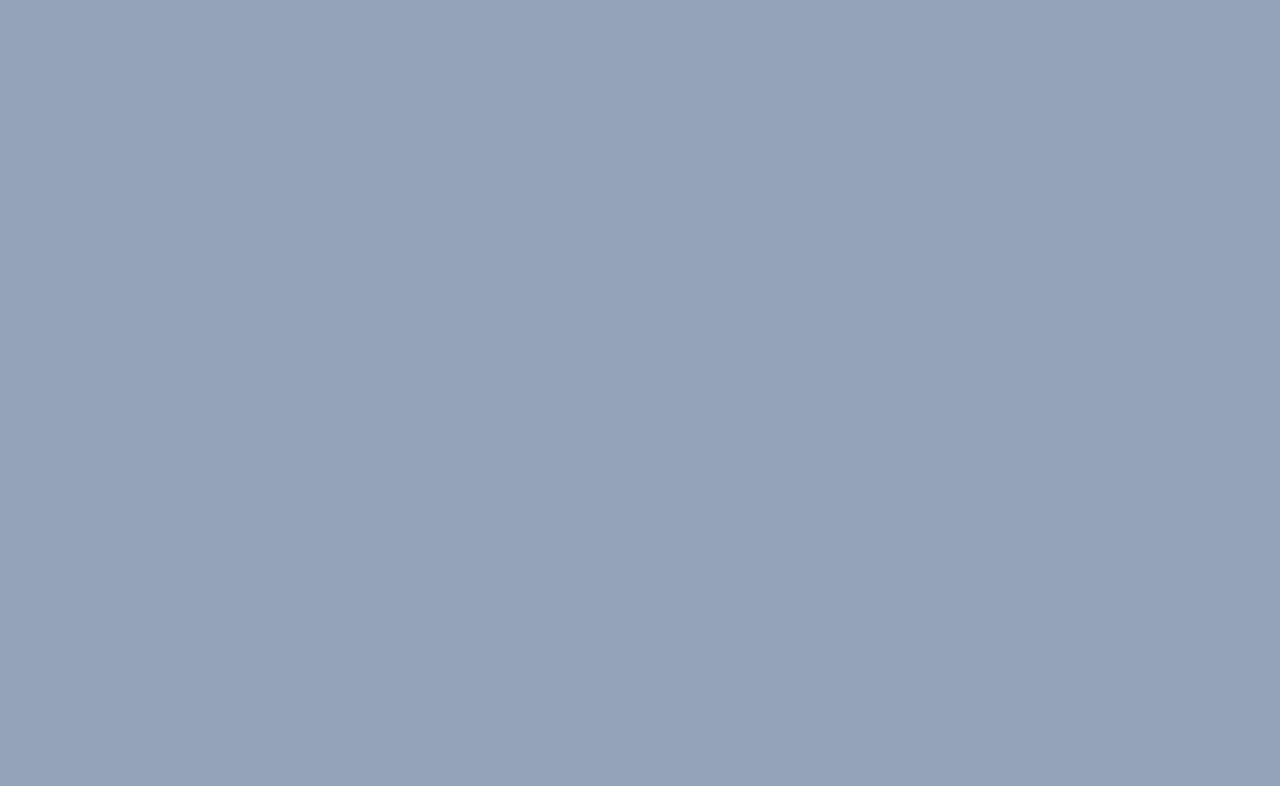
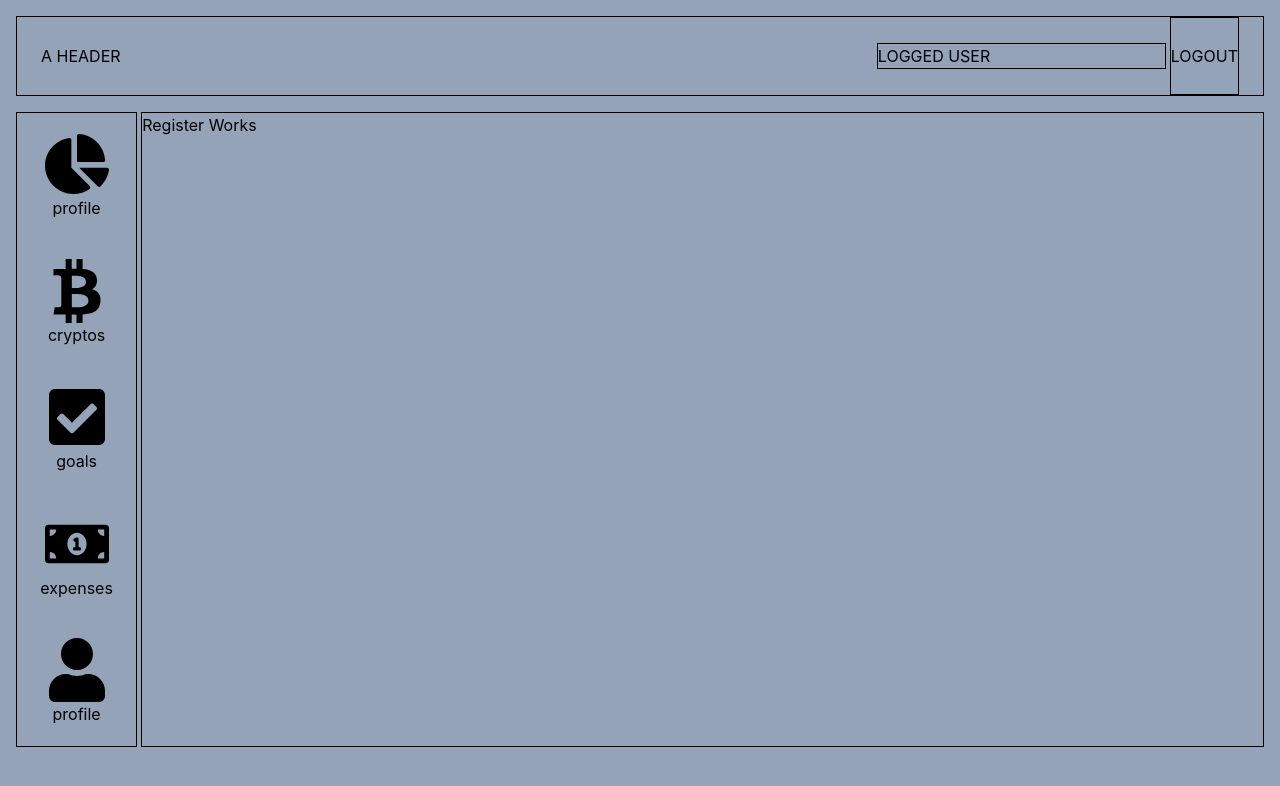
Before and after one commit to luiw3/homelab01_front-end, a React (Create React App) app: page /profile in a window 1280 px wide. Before the commit this address had no page. Shown: the top 786 px of the page. Built offline with nearby package versions, Linux system fonts and the light colour scheme.

Commit message:
layout improvments

```diff
--- a/package.json
+++ b/package.json
@@ -12,6 +12,7 @@
     "@types/react-dom": "^17.0.14",
     "react": "^17.0.2",
     "react-dom": "^17.0.2",
+    "react-icons": "^4.3.1",
     "react-scripts": "5.0.0",
     "typescript": "^4.6.3",
     "web-vitals": "^2.1.4"
--- a/src/App.tsx
+++ b/src/App.tsx
@@ -2,7 +2,7 @@ import React, { useEffect } from 'react';
 import { BrowserRouter as Router, Route, Routes, useLocation, useNavigate} from 'react-router-dom';
 import './App.css';
 import { BaseLayout } from './layout/layout';
-import { Cryptos, Dashboard, Expenses, Goals, Login, Register } from './pages';
+import { Cryptos, Dashboard, Expenses, Goals, Login, Profile, Register } from './pages';
 
 function App() {
 
@@ -17,6 +17,7 @@ function App() {
                 <Route path='cryptos' element={<Cryptos />} />
                 <Route path='goals' element={<Goals />} />
                 <Route path='expenses' element={<Expenses />} />
+                <Route path='profile' element={<Profile />} />
           </Route>
         </Routes>
       </Router>
--- a/src/layout/components/navigation.tsx
+++ b/src/layout/components/navigation.tsx
@@ -1,20 +1,42 @@
 import React from "react";
 import { Link } from "react-router-dom";
+import { FaChartPie, FaBtc, FaCheckSquare, FaMoneyBillAlt, FaUser } from "react-icons/fa";
+
 
 const Navigation = () => {
     return (
-        <nav className="flex flex-row flex-wrap">
-            <Link to="dashboard" className="basis-full">
-                Dashboard
+        <nav className="flex flex-row flex-wrap justify-between h-full">
+            <Link to="dashboard" className="basis-full group">
+                <div className="h-full flex flex-col items-center justify-center transition group-hover:text-red-600">
+                    <FaChartPie size='4em' className="group-hover:-translate-y-1 group-hover:scale-110 duration-300" />
+                    <span className="duration-1000">profile</span>
+                </div>
             </Link>
-            <Link to="cryptos" className="basis-full">
-                Cryptos
+            <Link to="cryptos" className="basis-full group">
+            <div className="h-full flex flex-col items-center justify-center transition group-hover:text-red-600">
+                    <FaBtc size='4em' className="group-hover:-translate-y-1 group-hover:scale-110 duration-300"/>
+                    cryptos
+                </div>
             </Link>
-            <Link to="goals" className="basis-full">
-                Goals!
+            <Link to="goals" className="basis-full group">
+            <div className="h-full flex flex-col items-center justify-center transition group-hover:text-red-600">
+                    <FaCheckSquare size='4em' className="group-hover:-translate-y-1 group-hover:scale-110 duration-300" />
+                    <span >
+                        goals
+                    </span>
+                </div>
             </Link>
-            <Link to="expenses" className="basis-full">
-                Expenses
+            <Link to="expenses" className="basis-full group">
+            <div className="h-full flex flex-col items-center justify-center transition group-hover:text-red-600">
+                    <FaMoneyBillAlt size='4em' className="group-hover:-translate-y-1 group-hover:scale-110 duration-300" />
+                    expenses
+                </div>
+            </Link>
+            <Link to="profile" className="basis-full group">
+            <div className="h-full flex flex-col items-center justify-center transition group-hover:text-red-600">
+                    <FaUser size='4em' className="group-hover:-translate-y-1 group-hover:scale-110 duration-300"/>
+                    profile
+                </div>
             </Link>
         </nav>
     )
--- a/src/layout/layout.tsx
+++ b/src/layout/layout.tsx
@@ -16,11 +16,11 @@ export const BaseLayout = () => {
                 <div className="row-span-6 col-span-1 justify-self-start max-w-xs hidden lg:block" style={{ border: "1px solid black" }}>
                     <Navigation />
                 </div>
-                <div className="row-span-6 lg:col-span-9 col-span-10" style={{ border: "1px solid black" }}>
+                <section className="row-span-6 lg:col-span-9 col-span-10" style={{ border: "1px solid black" }}>
                     <Main>
                         <Outlet />
                     </Main>
-                </div>
+                </section>
             </div>
         </div >
     )
--- a/src/pages/index.tsx
+++ b/src/pages/index.ts
@@ -4,3 +4,4 @@ export * from './expenses';
 export * from './goals';
 export * from './login';
 export * from './register';
+export * from './profile';
--- /dev/null
+++ b/src/pages/profile/index.tsx
@@ -0,0 +1,9 @@
+import React from 'react';
+
+export const Profile = () => {
+    return (
+        <div>
+            Register Works
+        </div>
+    )
+}
--- a/tsconfig.json
+++ b/tsconfig.json
@@ -21,6 +21,7 @@
     "jsx": "react-jsx"
   },
   "include": [
-    "src"
+    "src",
+    "src/pages/*.ts"
   ]
 }
```
Also changed, not shown: 1 other file (tests, documents, lock files or other folders).
